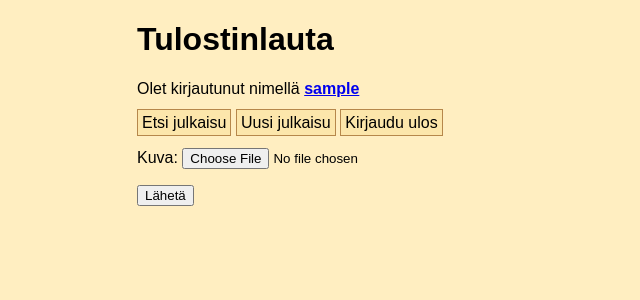
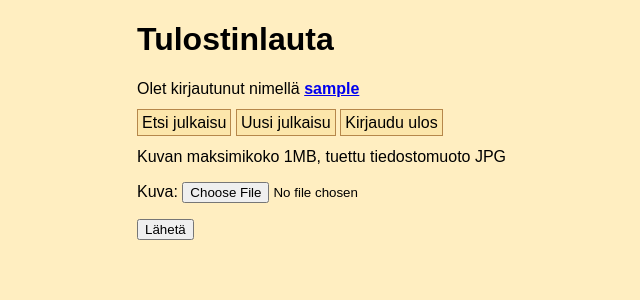
Before and after one commit to user34911/tulostinlauta, a Flask app: page /add_image in a window 1280 px wide. Shown: the top 300 px of the page, without its empty margins (103-743 px from the left). Run offline with Flask 3, Linux system fonts and the light colour scheme; the visitor is signed in with stand-in values (Sample User, id 1).

Commit message:
Clarification for accepted images

```diff
--- a/templates/add_image.html
+++ b/templates/add_image.html
@@ -10,11 +10,14 @@
 </p>
 {% endfor %}
 <form action="/add_image" method="post" enctype="multipart/form-data">
-    <p>
-      <label for="image">Kuva</label>:
-      <input id="image"type="file" name="image" accept=".jpg" />
-    </p>
-    <input type="submit" value="Lähetä" />
-    <input type="hidden" name="csrf_token" value="{{ session.csrf_token }}" />
+  <p>
+    Kuvan maksimikoko 1MB, tuettu tiedostomuoto JPG
+  </p>
+  <p>
+    <label for="image">Kuva</label>:
+    <input id="image"type="file" name="image" accept=".jpg"/>
+  </p>
+  <input type="submit" value="Lähetä"/>
+  <input type="hidden" name="csrf_token" value="{{ session.csrf_token }}"/>
 </form>
 {% endblock %}
--- a/templates/edit_post.html
+++ b/templates/edit_post.html
@@ -17,6 +17,7 @@
   </p>
   <p>
     <label for="image">Kuva</label>:
+    <span class="gray-text"> (JPG max 1MB)</span>
     <input id="image" type="file" name="image" accept=".jpg"/>
   </p>
   <p>
--- a/templates/new_post.html
+++ b/templates/new_post.html
@@ -17,6 +17,7 @@
   </p>
   <p>
     <label for="image">Kuva</label>:
+    <span class="gray-text"> (JPG max 1MB)</span>
     <input id="image" type="file" name="image" accept=".jpg"/>
   </p>
   <p>
```
